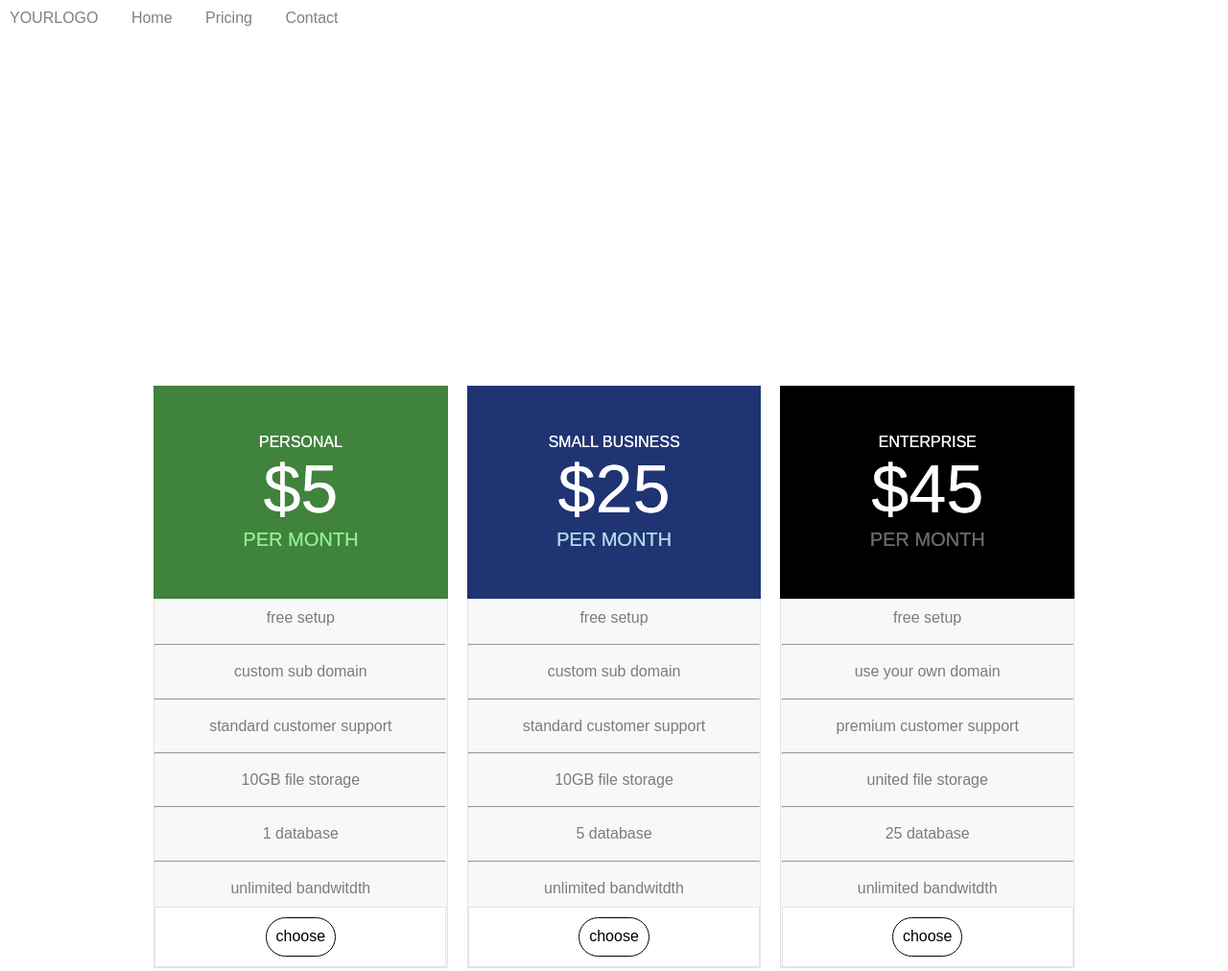
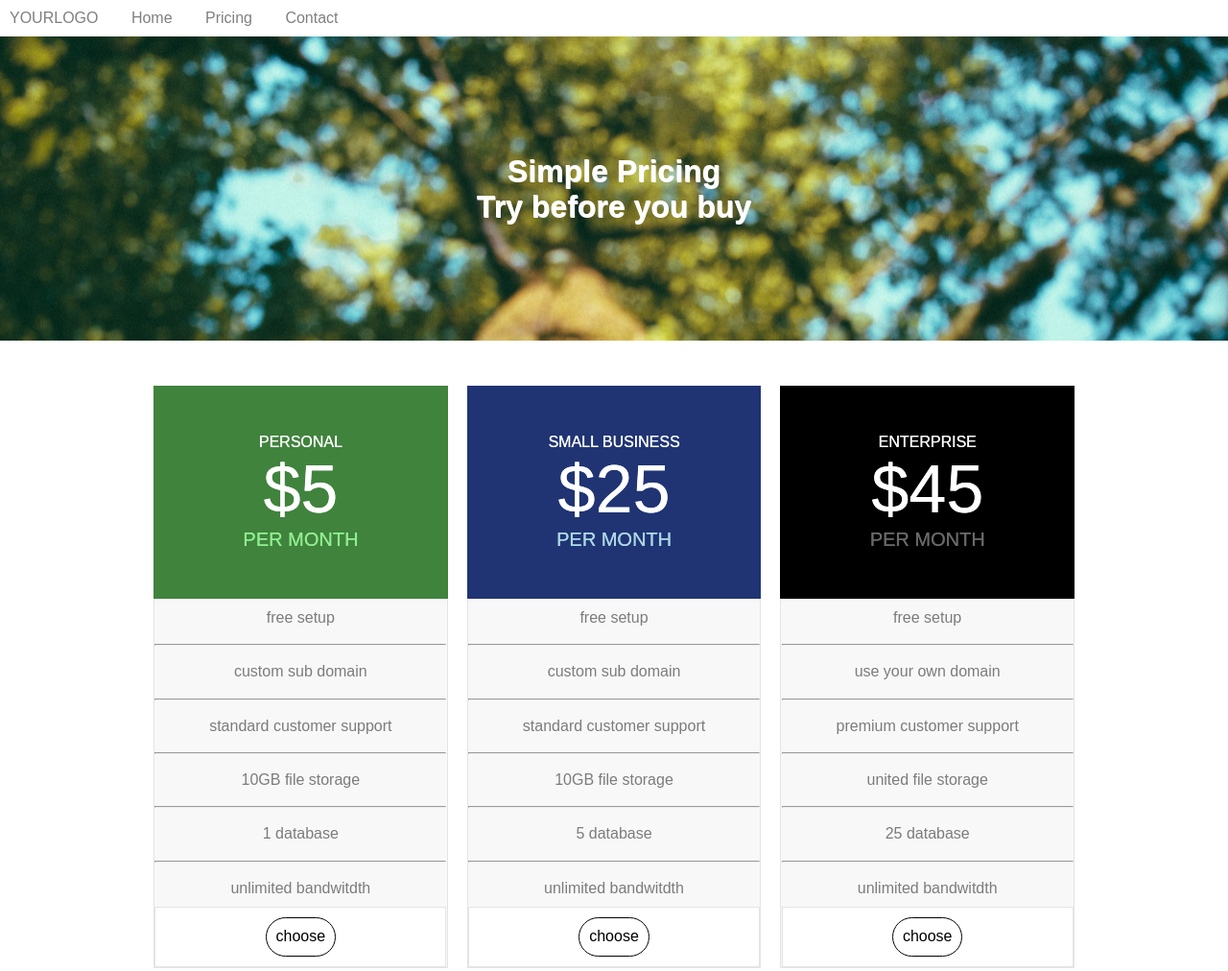
Before and after one commit to manpreetmondair/d1-use-gulp-sass, a website: page index.html in a window 1280 px wide. Shown: the top 1012 px of the page at 96% size. Drawn offline with Linux system fonts and the light colour scheme; the site is published under a folder, as on GitHub Pages, so addresses that start at the root find nothing; files whose address does not match are found by name.

Commit message:
image route

```diff
--- a/css/global.css
+++ b/css/global.css
@@ -13,7 +13,7 @@ body {
 }
 
 .imagearea {
-  background-image: url("/img/background.jpg");
+  background-image: url("./img/background.jpg");
   width: 100%;
   padding: 100px;
   color: white;
```
